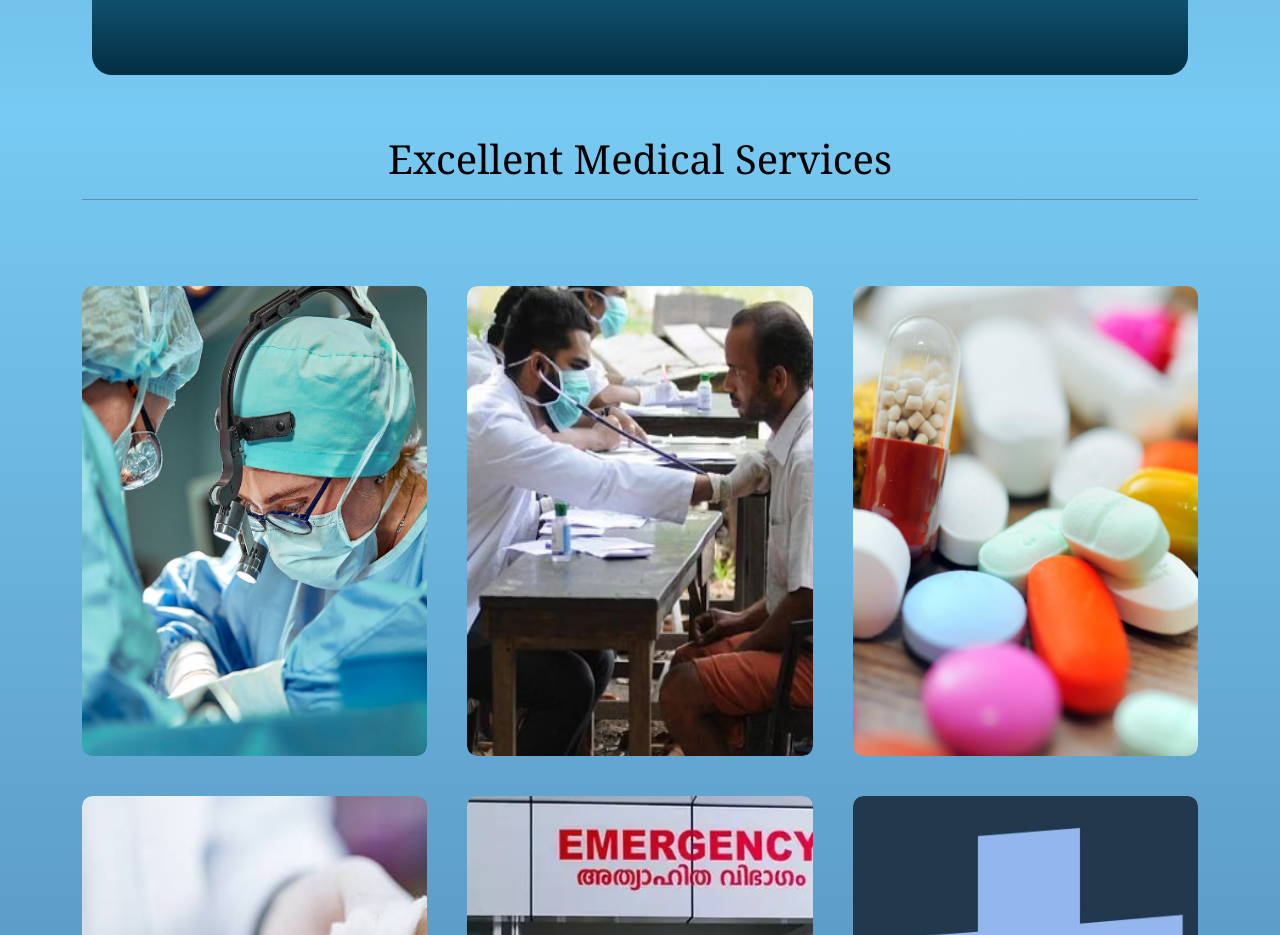
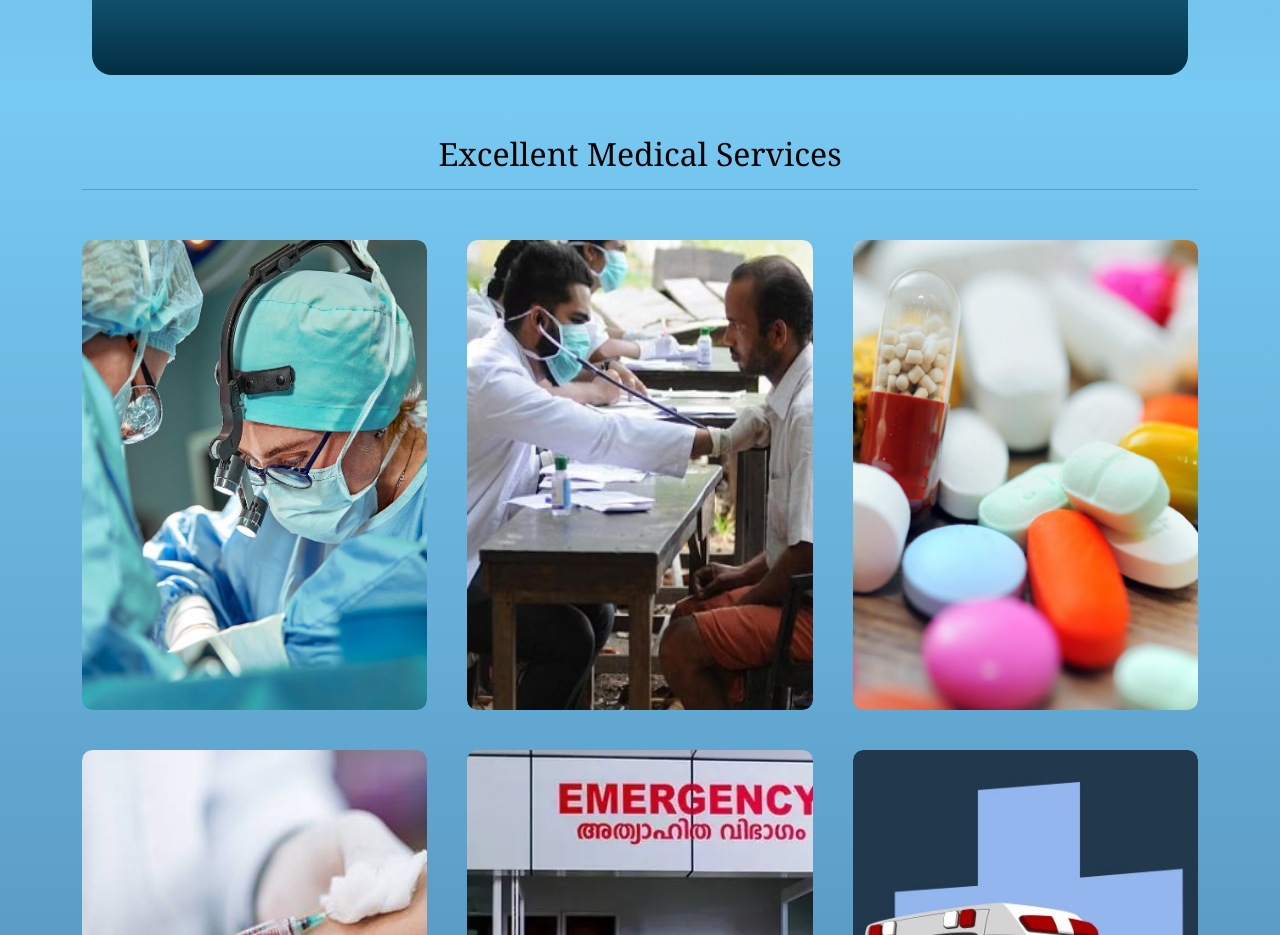
Before and after one commit to VishalKumar3107/medicare, a plain HTML site: page index.html in a window 1280 px wide. Shown: the part 2720-3655 px from the top of the page. Drawn offline with nearby package versions, Linux system fonts and the light colour scheme.

Commit message:
Update index.html

```diff
--- a/index.html
+++ b/index.html
@@ -133,7 +133,7 @@
     <div id="portfolio">
         <div class="container">
             <center>
-                <h1 style="color: #000000;">Excellent Medical Services</h>
+                <h2 style="color: #000000;">Excellent Medical Services</h2>
                     <hr>
             </center>
             <div class="work-list">
```
